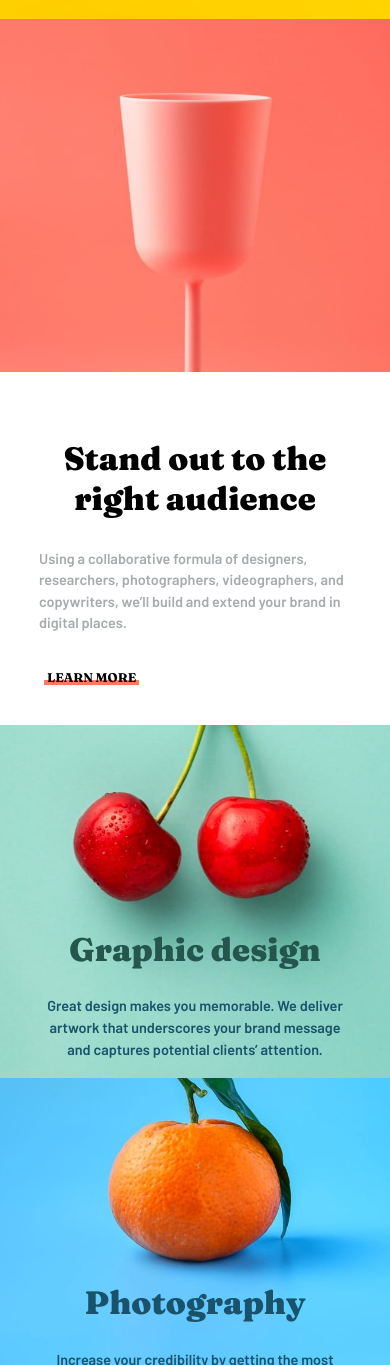
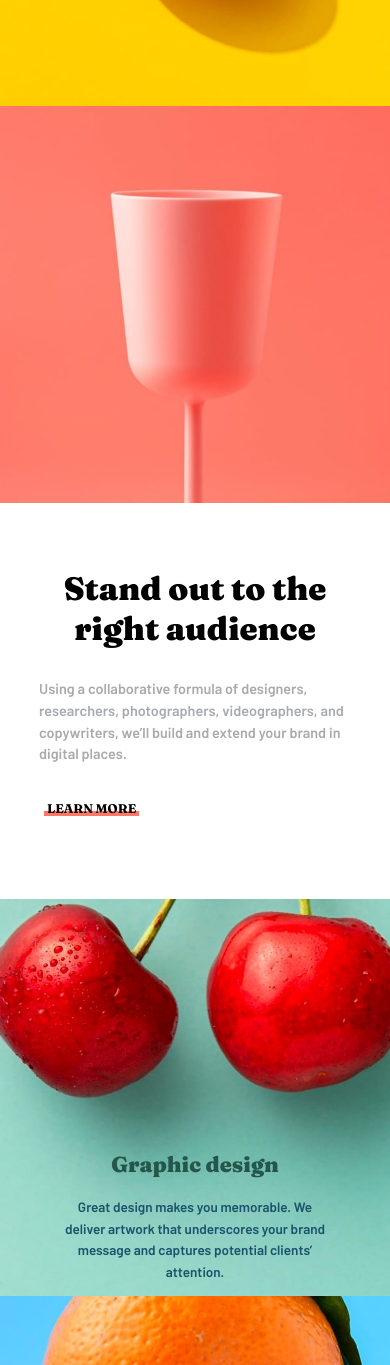
Before and after one commit to piggy0713/Sunnyside-agency-landing-page, a plain HTML site: page index.html in a window 390 px wide. Shown: the part 1288-2653 px from the top of the page. Drawn offline with Linux system fonts and the light colour scheme.

Commit message:
third tweak

```diff
--- a/index.html
+++ b/index.html
@@ -77,18 +77,8 @@
             </p>
             <div class="workLink highlightYellow">Learn more</div>
           </div>
-          <div
-            class="workContent imageContainer"
-            style="
-              background-image: url('./images/desktop/image-transform.jpg');
-            "
-          ></div>
-          <div
-            class="workContent imageContainer"
-            style="
-              background-image: url('./images/desktop/image-stand-out.jpg');
-            "
-          ></div>
+          <div class="imageContainer1"></div>
+          <div class="imageContainer2"></div>
 
           <div class="workContent">
             <h2>Stand out to the right audience</h2>
@@ -99,12 +89,7 @@
             </p>
             <div class="workLink highlightPink">Learn more</div>
           </div>
-          <div
-            class="workContent imageContainer"
-            style="
-              background-image: url('./images/desktop/image-graphic-design.jpg');
-            "
-          >
+          <div class="imageContainer3">
             <div class="imageText textCyan">
               <h2>Graphic design</h2>
               <p>
@@ -114,12 +99,7 @@
               </p>
             </div>
           </div>
-          <div
-            class="workContent imageContainer"
-            style="
-              background-image: url('./images/desktop/image-photography.jpg');
-            "
-          >
+          <div class="imageContainer4">
             <div class="imageText textBlue">
               <h2>Photography</h2>
               <p>
--- a/style.css
+++ b/style.css
@@ -164,16 +164,36 @@ header {
   padding: 0 3px;
 }
 
-.imageContainer {
+.imageContainer1,
+.imageContainer2,
+.imageContainer3,
+.imageContainer4 {
   background-size: cover;
   background-repeat: no-repeat;
   background-position: center;
 }
 
+.imageContainer1 {
+  background-image: url("./images/desktop/image-transform.jpg");
+}
+
+.imageContainer2 {
+  background-image: url("./images/desktop/image-stand-out.jpg");
+}
+
+.imageContainer3 {
+  background-image: url("./images/desktop/image-graphic-design.jpg");
+}
+
+.imageContainer4 {
+  background-image: url("./images/desktop/image-photography.jpg");
+}
+
 .imageText {
-  position: relative;
-  top: 60%;
+  margin: 0 auto;
+  max-width: 40%;
   text-align: center;
+  padding-top: 40%;
 }
 
 .imageText h2 {
@@ -567,11 +587,24 @@ footer {
   }
 
   .imageText {
-    top: 50%;
+    max-width: 70%;
+    padding-top: 60%;
   }
 
-  .imageContainer:nth-child(1) {
+  .imageContainer1 {
     background-image: url("./images/mobile/image-transform.jpg");
+  }
+
+  .imageContainer2 {
+    background-image: url("./images/mobile/image-stand-out.jpg");
+  }
+
+  .imageContainer3 {
+    background-image: url("./images/mobile/image-graphic-design.jpg");
+  }
+
+  .imageContainer4 {
+    background-image: url("./images/mobile/image-photography.jpg");
   }
 
   .galleriesContainer {
```
